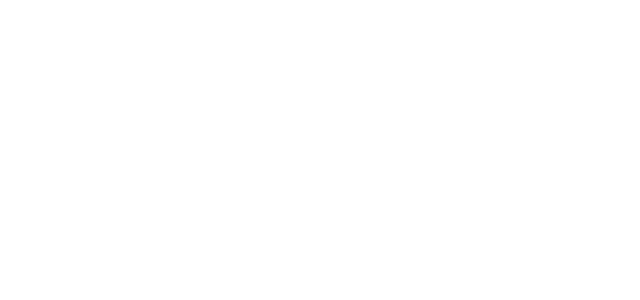
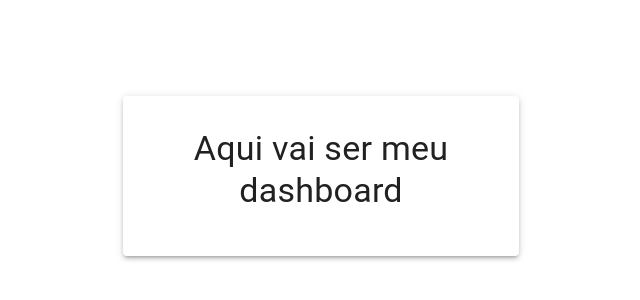
Before and after one commit to padualima/bot-owm-client, a React (Create React App) app: page /dashboard in a window 1280 px wide. Before the commit this address had no page. Shown: the part 224-524 px from the top of the page, without its empty margins (319-959 px from the left). Built offline with nearby package versions, Linux system fonts and the light colour scheme.

Commit message:
adding dashboard router

```diff
--- a/src/index.js
+++ b/src/index.js
@@ -4,6 +4,7 @@
 import App from './App';
 import Home from './routes/Home';
 import TwitterAuthCallback from './routes/TwitterAuthCallback';
+import Dashboard from './routes/Dashboard';
 
 const Root = () => (
   <BrowserRouter>
@@ -11,6 +12,7 @@
       <Route path="/" element={<App />}>
         <Route index element={<Home />} />
         <Route path="/callback" element={<TwitterAuthCallback />} />
+        <Route path="/dashboard" element={<Dashboard />} />
       </Route>
     </Routes>
   </BrowserRouter>
--- /dev/null
+++ b/src/routes/Dashboard.js
@@ -0,0 +1,21 @@
+import React from "react";
+import { Paper, Container, CssBaseline, ThemeProvider, Typography, createTheme } from '@mui/material';
+
+const theme = createTheme();
+
+const Dashboard = () => {
+  return(
+    <ThemeProvider theme={theme}>
+      <CssBaseline />
+      <Container component="main" maxWidth="xs" sx={{ display: 'flex', justifyContent: 'center', alignItems: 'center', height: '100vh' }}>
+        <Paper elevation={3} sx={{ padding: 4, width: '100%', maxWidth: '400px' }}>
+          <Typography variant="h4" align="center" gutterBottom>
+          Aqui vai ser meu dashboard
+          </Typography>
+        </Paper>
+      </Container>
+    </ThemeProvider>
+  );
+}
+
+export default Dashboard;
```
